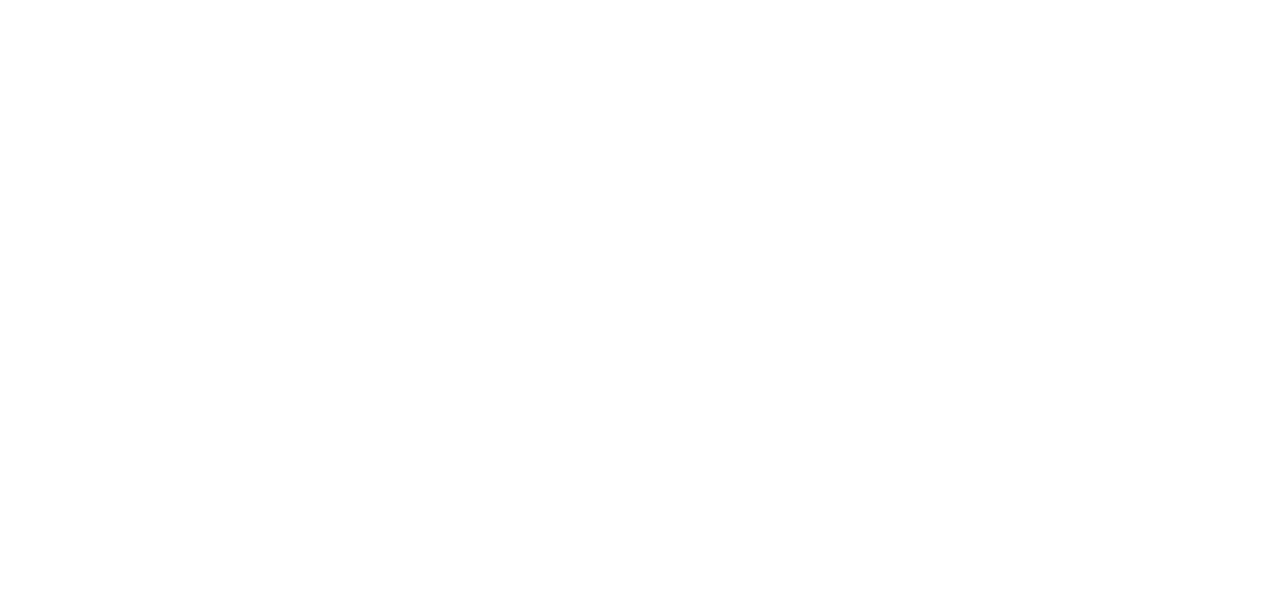
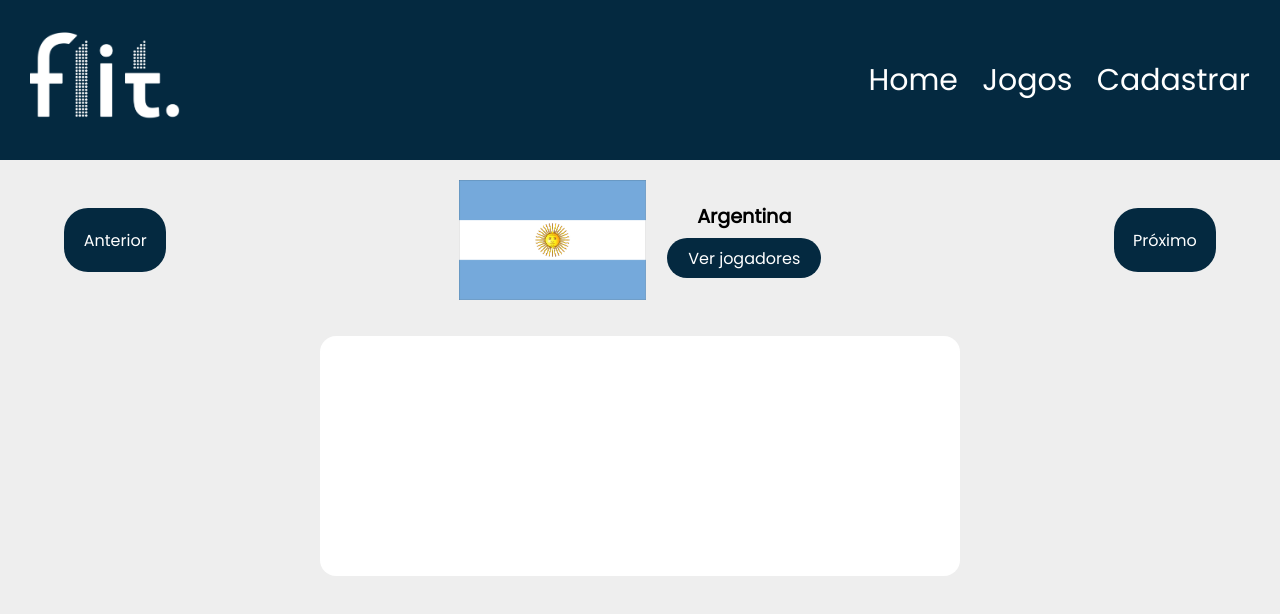
Before and after one commit to TSThiago/ProjectWorldCup, a plain HTML site: page pages/argentina/index.html in a window 1280 px wide. Drawn offline with Linux system fonts and the light colour scheme.

Commit message:
criação da página da Argentina e criação da seção de opções

```diff
--- a/pages/argentina/index.html
+++ b/pages/argentina/index.html
@@ -0,0 +1,40 @@
+<!DOCTYPE html>
+<html lang="en">
+<head>
+    <meta charset="UTF-8">
+    <meta http-equiv="X-UA-Compatible" content="IE=edge">
+    <meta name="viewport" content="width=device-width, initial-scale=1.0">
+    <title>Argentina</title>
+    <link rel="stylesheet" href="../../styles/argentina.css">
+</head>
+<body>
+    <header class="navBar">
+        <section class="navImage">
+            <a href="../../home.html"><img src="../../images/logo_semsite_semfundo (1).png" alt="logo da Flit" width="150"></a>
+        </section>
+        <section class="navPages">
+            <a href="../../home.html">Home</a>
+            <a href="../brasil/index.html">Jogos</a>
+            <a href="../../cadastro.html">Cadastrar</a>
+        </section>
+    </header>
+    <section class="options">
+        <div class="button">
+            <a href="../brasil/index.html">Anterior</a>
+        </div>
+        <div class="nationalTeam">
+            <img src="../../images/argentina.jpg" alt="Banderia da Argentina">
+            <span>Argentina</span>
+            <a href="players.html">Ver jogadores</a>
+        </div>
+        <div class="button">
+            <a href="../brasil/index.html">Próximo</a>
+        </div>
+    </section>
+    <section class="matchResults">
+        <div class="groupStage matchBox">
+
+        </div>
+    </section>
+</body>
+</html>
--- /dev/null
+++ b/styles/argentina.css
@@ -0,0 +1,120 @@
+@import url('https://fonts.googleapis.com/css2?family=Poppins&display=swap');
+
+html {
+    box-sizing: border-box;
+    font-size: 16px;
+  }
+
+  *, *:before, *:after {
+    box-sizing: inherit;
+    text-decoration: none;
+  }
+
+  body, h1, h2, h3, h4, h5, h6, p, ol, ul {
+    margin: 0;
+    padding: 0;
+    font-weight: normal;
+  }
+
+  ol, ul {
+    list-style: none;
+  }
+
+  img {
+    max-width: 100%;
+    height: auto;
+  }
+
+  body{
+    font-family: Poppins;
+        background-color: #eeeeee;
+  }
+
+.navBar{
+    display: flex;
+    justify-content: space-between;
+    background-color: #042940;
+    height: 20vh;
+    align-items: center;
+}
+
+.navImage{
+    margin-left: 30px;
+}
+
+.navPages{
+    margin-right: 20px;
+}
+
+.navPages a{
+    text-decoration: none;
+    font-size: 30px;
+    margin: 10px;
+    color: white;
+}
+
+.options{
+    margin: 0 auto;
+    height: 20vh;
+    width: 90vw;
+    display: flex;
+    justify-content: space-between;
+    align-items: center;
+}
+
+.button {
+    display: grid;
+    place-content: center;
+    background-color: #042940;
+    width:8vw;
+    height:8vh;
+    border-radius: 1.5em;
+}
+
+.button a{
+    color:white
+}
+
+.nationalTeam{
+    display: flex;
+    align-items: center;
+    justify-content: center;
+    flex-direction: column;
+    flex-wrap: wrap;
+    height: 10vh;
+    width:30vw;
+}
+
+.nationalTeam img{
+    height: 15vh;
+}
+
+.nationalTeam span{
+    height: 3vh;
+    font-weight: 700;
+    font-size: larger;
+}
+
+.nationalTeam a{
+    margin-top: 1.5vh;
+    display: grid;
+    place-content: center;
+    background-color: #042940;
+    color:white;
+    width:12vw;
+    height:5vh;
+    border-radius: 1.5em;
+}
+
+.matchResults{
+    width: 90vw;
+    margin:2vh auto
+}
+
+.matchBox {
+    margin: 0 auto;
+    height: 30vh;
+    width:50vw;
+    background-color: white;
+    border-radius: 1em;
+}
--- a/styles/cadastro.css
+++ b/styles/cadastro.css
@@ -53,6 +53,7 @@ html {
 }
 
 form{
+  border-radius: 1em;
     background-color: white;
     margin: 5vh auto;
     display: flex;
```
Also changed, not shown: pages/argentina/players.html (added, +12 -0 lines).
